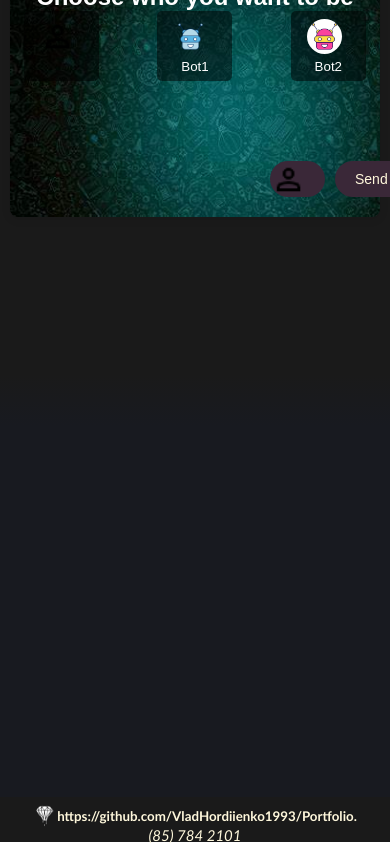
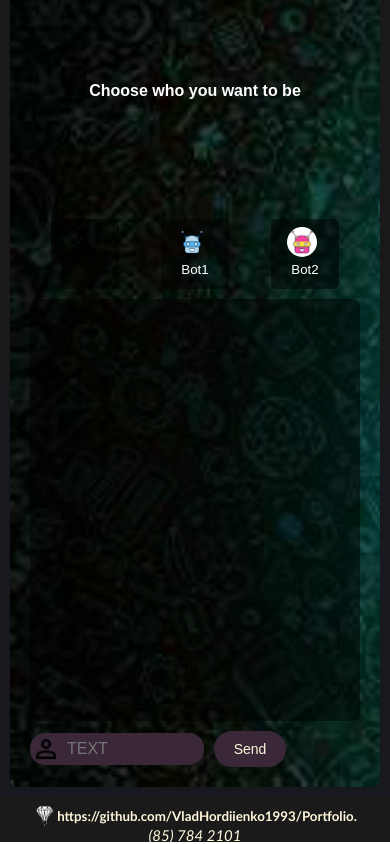
Before and after one commit to VladHordiienko1993/Portfolio., a React (Create React App) app in the folder forWork/Front/: page /chat in a window 390 px wide. Built offline with nearby package versions, Linux system fonts and the light colour scheme; no server answers.

Commit message:
styles for chat window

```diff
--- a/forWork/Front/src/common/styles/theme.module.scss
+++ b/forWork/Front/src/common/styles/theme.module.scss
@@ -1,88 +1,3 @@
-
-// .darkPage, .lightPage {
-//   display: flex;
-//   flex-direction: column;
-//   justify-content: space-between;
-//   min-height: 100vh; /* Высота на весь экран */
-//   transition: background 0.3s ease, color 0.3s ease;
-//   box-sizing: border-box;
-// }
-
-// .darkPage {
-//   background: linear-gradient(to bottom, #1a1a1a 50%, #181A20 56%);
-//   color: cornsilk;
-// }
-
-// .lightPage {
-//   background: linear-gradient(to bottom, #f1f1f1 0%, #f3f3f3 76%);
-//   color: #000000;
-// }
-
-// /* Стили для хедера */
-// .darkHeader, .lightHeader {
-//   display: flex;
-//   align-items: center;
-//   height: 50px;
-//   padding: 0 20px;
-//   font-weight: 600;
-//   transition: background-color 0.3s ease, color 0.3s ease;
-//   width: 100%;
-//   box-sizing: border-box;
-// }
-
-// .darkHeader {
-//   background-color: #1a1a1a;
-//   color: cornsilk;
-// }
-
-// .lightHeader {
-//   background-color: white;
-//   color: #000000;
-// }
-
-// /* Стили для футера */
-// .darkFooter, .lightFooter {
-//   display: flex;
-//   justify-content: center;
-//   align-items: center;
-//   width: 100%;
-//   height: 50px;
-//   background-color: #1a1a1a;
-//   color: cornsilk;
-//   box-sizing: border-box;
-//   margin-top: auto;
-// }
-
-// .lightFooter {
-//   background-color: white;
-//   color: #000000;
-// }
-
-
-// @media (max-width: 768px) {
-//   .darkPage, .lightPage {
-//     padding: 10px;
-//   }
-
-//   .darkHeader, .lightHeader, .darkFooter, .lightFooter {
-//     padding: 0 10px;
-//     height: 45px;
-//   }
-// }
-
-
-/* Основные стили */
-* {
-  box-sizing: border-box; /* Устанавливаем box-sizing для всех элементов */
-  margin: 0;
-  padding: 0;
-}
-
-html, body {
-  overflow-x: hidden; /* Отключаем горизонтальный скролл для всей страницы */
-  width: 100%;
-}
-
 .darkPage, .lightPage {
   display: flex;
   flex-direction: column;
--- a/forWork/Front/src/components/ChatWindow/ChatWindow.js
+++ b/forWork/Front/src/components/ChatWindow/ChatWindow.js
@@ -69,7 +69,7 @@ const ChatWindow = () => {
 
 
 
-      <div className={styles.divDiv}>
+      <div className={styles.windowForChat}>
         {messages.map((message) => {
           const isCurrentUser = message.userId === activeUserid;
 
@@ -86,17 +86,6 @@ let bot;
           }
 
           return (
-          //   <div key={message.id} className={messageClass}>
-
-          //    <h2 className={styles.textMessage} ><img  className={styles.imgUser}
-          //    src={
-          //      message.userId === user.id ? (user.imgPath || LogoUser) :
-          //        message.userId === 2 ? LogoRobot2 :
-          //       message.userId === 3 ? LogoRobot1 : null}
-          //        alt="User Avatar"
-          //  />{message.text}</h2>
-          //   </div>
-
 
 <div key={message.id} className={messageClass}>
   {console.log(activeUserid)}
--- a/forWork/Front/src/components/ChatWindow/ChatWindow.module.scss
+++ b/forWork/Front/src/components/ChatWindow/ChatWindow.module.scss
@@ -7,49 +7,53 @@
   padding: 20px;
   border-radius: 8px;
   box-shadow: 0 2px 10px rgba(0, 0, 0, 0.1);
-  height: 80%;
+  min-height: 100vh; /* Заставляет контейнер занимать всю высоту экрана */
   background-image: url('../../logo/LogoSpace.jfif');
-  background-size:cover;
+  background-size: cover;
   color: inherit;
+}
 
-}
-.textPage{
+.textPage {
   color: white;
   margin: auto;
 }
-.divDiv {
+
+.windowForChat {
   display: flex;
   flex-direction: column;
-  width: 1000px;
-  max-height: 800px;
-  padding-bottom: 60px;
-  overflow-y: auto;
+  width: 100%;
+  max-width: 1000px;
+  max-height: 300px;
+  min-height: 60vh; /* Минимальная высота для заполнения экрана */
+  padding-bottom: 20px;
+  overflow-y: auto; /* Вертикальная прокрутка */
   overflow-x: hidden;
+  flex-grow: 1;
+  background-color: rgba(0, 0, 0, 0.5); /* Цвет фона */
+  border-radius: 8px;
 
-  /* Стили для полос прокрутки Webkit (Chrome, Safari) */
+  /* Уменьшаем ширину прокрутки */
+  scrollbar-width: thin; /* Firefox */
+  scrollbar-color: #5a5a5a #2a2a2a; /* Firefox */
+
+  /* Webkit (Chrome, Safari) */
   ::-webkit-scrollbar {
-    width: 12px; /* Ширина вертикальной полосы прокрутки */
-    height: 12px; /* Высота горизонтальной полосы прокрутки */
+    width: 8px; /* Сделаем полосу тоньше */
   }
 
   ::-webkit-scrollbar-track {
-    background: #2a2a2a; /* Цвет фона трека прокрутки */
-    border-radius: 10px; /* Радиус скругления трека */
+    background: #2a2a2a;
+    border-radius: 10px;
   }
 
   ::-webkit-scrollbar-thumb {
-    background-color: #3a3a3a; /* Цвет "ползунка" полосы прокрутки */
-    border-radius: 10px; /* Радиус скругления "ползунка" */
-    border: 3px solid #2a2a2a; /* Полоса вокруг "ползунка" */
+    background-color: #5a5a5a;
+    border-radius: 10px;
   }
 
   ::-webkit-scrollbar-thumb:hover {
-    background-color: #5a5a5a; /* Цвет "ползунка" при наведении */
+    background-color: #7a7a7a; /* Цвет "ползунка" при наведении */
   }
-
-  /* Стили для полос прокрутки Firefox */
-  scrollbar-width: thin; /* Толщина полосы прокрутки */
-  scrollbar-color: #3a3a3a #2a2a2a; /* Цвет "ползунка" и трека */
 }
 
 .message {
@@ -66,7 +70,6 @@
   font-size: 12px;
 }
 
-
 .currentUser {
   align-self: flex-start;
   background-color: #181917;
@@ -76,8 +79,6 @@
   align-self: flex-end;
   background-color: rgba(27, 27, 28, 0.4);
 }
-
-
 
 .currentUser::after {
   left: 100%;
@@ -120,9 +121,9 @@ input[type="submit"] {
 
 input[type="submit"]:hover {
   background-color: #594040;
+}
 
-}
-.wrapperButtons{
+.wrapperButtons {
   display: flex;
   justify-content: space-around;
   width: 400px;
@@ -130,11 +131,10 @@ input[type="submit"]:hover {
   margin-bottom: 10px;
 }
 
-
 .buttonUser {
   display: flex;
-  flex-direction:column;
-  align-items:center;
+  flex-direction: column;
+  align-items: center;
   padding: 8px 16px;
   background-color: rgba(0, 0, 0, 0.5);
   color: white;
@@ -144,12 +144,9 @@ input[type="submit"]:hover {
   transition: background-color 0.3s;
 }
 
-
 .buttonUser:hover {
   background-color: #3a2838;
 }
-
-
 
 .messageContainer {
   display: flex;
@@ -174,8 +171,7 @@ input[type="submit"]:hover {
   white-space: nowrap; /* Предотвращает перенос времени на новую строку */
 }
 
-
-.imgUser{
+.imgUser {
   margin-right: 8px;
   margin-bottom: 5px;
   position: relative;
@@ -185,12 +181,9 @@ input[type="submit"]:hover {
   cursor: pointer;
   background-size: cover;
   background-position: center;
-
 }
 
-
-
-.inputWrapper{
+.inputWrapper {
   display: flex;
   margin-left: 240px;
   height: 36px;
@@ -205,3 +198,74 @@ input[type="submit"]:hover {
   color: cornsilk;
   font-size: 16px;
 }
+
+/* Медиа-запросы для маленьких экранов */
+@media (max-width: 768px) {
+  .windowForChat {
+    max-height: 200px; /* Уменьшаем высоту чата для мобильных устройств */
+    min-height: 50vh; /* Обеспечиваем большую минимальную высоту */
+    padding-bottom: 5px;
+  }
+
+  .wrapperButtons {
+    width: 100%; /* Ширина кнопок на 100% */
+  }
+
+  .inputWrapper {
+    margin-left: 0; /* Убираем отступ слева */
+    width: 100%; /* Увеличиваем ширину ввода */
+  }
+
+  .message {
+    width: 90%; /* Увеличиваем ширину сообщения для мобильных устройств */
+    font-size: 14px; /* Увеличиваем размер шрифта */
+  }
+
+  .textPage {
+    font-size: 16px; /* Увеличиваем размер шрифта текста страницы */
+  }
+
+
+  .message {
+    display: block;
+    margin: 5px;
+    padding: 8px 16px; /* Уменьшено отступы внутри сообщения */
+    border-radius: 15px; /* Уменьшен радиус скругления */
+    word-wrap: break-word;
+    white-space: pre-wrap;
+    position: relative;
+    color: cornsilk;
+    flex-shrink: 0;
+    width: 60%;
+    font-size: 11px; /* Уменьшен размер шрифта */
+  }
+
+  .imgUser {
+    margin-right: 6px; /* Уменьшены отступы */
+    margin-bottom: 5px;
+    position: relative;
+    width: 30px; /* Уменьшен размер иконки */
+    height: 30px; /* Уменьшен размер иконки */
+    border-radius: 50px;
+    cursor: pointer;
+    background-size: cover;
+    background-position: center;
+  }
+
+  .inputWrapper {
+    display: flex;
+    // margin-left: 160px; /* Уменьшен отступ слева для мобильных устройств */
+    height: 32px; /* Уменьшена высота ввода */
+    flex: 0.7;
+    padding: 1px;
+    border: 2px solid #ccc;
+    border-radius: 15px; /* Уменьшен радиус скругления */
+    margin-right: 10px;
+    outline: none;
+    border: none;
+    background-color: #3a2838;
+    color: cornsilk;
+    font-size: 14px; /* Уменьшен размер шрифта */
+  }
+
+}
--- a/forWork/Front/src/components/ChoiceRegistrationOption/ChoiceRegistrationOption.module.scss
+++ b/forWork/Front/src/components/ChoiceRegistrationOption/ChoiceRegistrationOption.module.scss
@@ -1,116 +1,168 @@
-.container{
+.container {
   width: 100%;
   height: 100%;
   display: flex;
   flex-direction: row;
-  // background-color: red;
 }
 
-.containerForm{
+.containerForm {
   width: 50%;
   display: flex;
   flex-direction: column;
-  // align-items: center;
   margin-top: 8em;
-  // padding-left: 5em;
-  // background-color: red;
+}
 
-}
-.containerImg{
+.containerImg {
   width: 50%;
   display: flex;
   margin-top: 8em;
 }
 
-.textWelcome{
+.textWelcome {
   font-size: 2em;
   margin-bottom: 40px;
   margin-left: 5em;
 }
 
-.btnSingUp{
+.btnSingUp {
   width: 350px;
   height: 45px;
   display: flex;
-  align-items:center;
-  margin-left:160px;
+  align-items: center;
+  margin-left: 160px;
   border: none;
   border-radius: 5px;
-  background: #FCD535;
+  background: #fcd535;
   color: inherit;
   font-size: 18px;
   transition: background-color 0.3s;
   cursor: pointer;
 }
-.btnSingUp:hover{
+
+.btnSingUp:hover {
   background: #fcd435a7;
 }
-.iconPassKey{
+
+.iconPassKey {
   width: 22px;
   height: 22px;
   margin-left: 5px;
   margin-right: 62px;
 }
-.textOr{
+
+.textOr {
   display: flex;
   align-items: center;
   margin-left: 160px;
   font-size: 15px;
 }
-.textOr::before{
-  content:'-----------------------------------------------------------------------------------------------------------------------------------------------';
-  margin-right: 25px;
-  font-size: 3px;
-  font-weight: bold;
 
-}
-.textOr::after{
-  content:'-----------------------------------------------------------------------------------------------------------------------------------------------';
-  margin-left:  25px;
+.textOr::before,
+.textOr::after {
+  content: '-----------------------------------------------------------------------------------------------------------------------------------------------';
   font-size: 3px;
   font-weight: bold;
 }
-.btnGoogle{
+
+.textOr::before {
+  margin-right: 25px;
+}
+
+.textOr::after {
+  margin-left: 25px;
+}
+
+.btnGoogle {
   width: 350px;
   height: 45px;
   display: flex;
-  align-items:center;
-  margin-left:160px;
+  align-items: center;
+  margin-left: 160px;
   border: none;
   border-radius: 5px;
-  background-color: #474D57;
+  background-color: #474d57;
   color: inherit;
   font-size: 18px;
   transition: background-color 0.3s;
   cursor: pointer;
 }
-.iconGoogle{
+
+.iconGoogle {
   width: 20px;
   height: 20px;
   margin-left: 5px;
   margin-right: 62px;
 }
-.btnGoogle:hover{
+
+.btnGoogle:hover {
   background-color: #3b3e42;
 }
 
-.textWrapperforLink{
+.textWrapperforLink {
   margin-left: 160px;
   margin-top: 30px;
-  color: #474D57;
+  color: #474d57;
   font-size: 15px;
+}
 
+.textLink {
+  margin-left: 5px;
+  color: #fcd535;
+  font-style: normal;
 }
-.textLink{
- margin-left: 5px;
- color:  #FCD535;
- font-style: normal;
-}
-.textLink:hover{
+
+.textLink:hover {
   text-decoration: underline;
 }
 
-.LogoChoice{
+.LogoChoice {
   width: 80%;
   height: 80%;
 }
+
+/* Медиазапрос для маленьких экранов */
+@media (max-width: 768px) {
+  .container {
+    flex-direction: column; /* Переключаем на вертикальное размещение */
+    align-items: center;
+  }
+
+  .containerForm {
+    width: 90%; /* Увеличиваем ширину формы для мобильных */
+    margin-top: 2em; /* Уменьшаем отступ сверху */
+  }
+
+  .textWelcome {
+    font-size: 1.5em; /* Уменьшаем размер текста */
+    margin-left: 0; /* Убираем левый отступ */
+    text-align: center; /* Центрируем текст */
+  }
+
+  .btnSingUp,
+  .btnGoogle {
+    width: 100%; /* Делаем кнопки на 100% ширины */
+    margin-left: 0; /* Убираем левый отступ */
+  }
+
+  .textOr {
+    margin-left: 0; /* Убираем отступы */
+    font-size: 14px;
+    text-align: center;
+  }
+
+  .textOr::before,
+  .textOr::after {
+    content: '------------------------------'; /* Сокращаем линии */
+    font-size: 3px;
+    font-weight: bold;
+  }
+
+  .textWrapperforLink {
+    margin-left: 0; /* Центрируем текст */
+    text-align: center;
+  }
+
+  .containerImg {
+    display: none; /* Скрываем изображение для мобильных */
+  }
+}
--- a/forWork/Front/src/components/LogInForm/LogInForm.module.scss
+++ b/forWork/Front/src/components/LogInForm/LogInForm.module.scss
@@ -116,6 +116,7 @@
   .container {
     height: 100vh; /* Высота контейнера на весь экран */
     flex-direction: column; /* Меняем направление на колонку */
+    margin-left: 30px;
     padding: 20px; /* Внутренние отступы */
   }
 
--- a/forWork/Front/src/components/SignUpForm/SignUpForm.module.scss
+++ b/forWork/Front/src/components/SignUpForm/SignUpForm.module.scss
@@ -1,11 +1,94 @@
 
-  .container{
+//   .container{
+//     height: 100%;
+//     display: flex;
+//     justify-content: center;
+
+//   }
+//   .form{
+//     width: 600px;
+//     height: 350px;
+//     display: flex;
+//     flex-direction: column;
+//     align-items: center;
+//     margin-top: 80px;
+//   }
+//   .label{
+//     height: 85px;
+//     width: 200px;
+//     display: flex;
+//     flex-direction: column;
+//   }
+
+
+
+//   .inputBox {
+//     position: relative;
+//     padding: 15px 20px;
+//     outline: none;
+//     background: transparent;
+//     border-radius: 5px;
+//     color: inherit;
+//     border: 1px solid #ee8456;
+//     font-size: 1em;
+//     transition: 0.4s cubic-bezier(0.05, 0.81, 0, 0.93);
+// }
+// .inputBox::placeholder {
+//     color: #999;
+//     transition: 0.4s cubic-bezier(0.05, 0.81, 0, 0.93);
+// }
+// .inputBox:focus::placeholder {
+//     position: absolute;
+//     font-size: 0.7em;
+//     transform: translateX(1px) translateY(-7.5px);
+//     padding: 0 5px;
+//     border-radius: 2px;
+//     background: #212121;
+//     letter-spacing: 0em;
+//     border: 1px solid #ee8456;
+//     color: #999; /* Сохраняем цвет текста подсказки */
+// }
+
+
+// .btnSubmit{
+//   width: 235px;
+//   margin-top: 20px;
+//   padding: 15px 20px;
+//   border: none;
+//   border-radius: 5px;
+//   background: #FCD535;
+//   color: inherit;
+//   cursor: pointer;
+//   transition: background-color 0.3s;
+//   font-size: 20px;
+// }
+// .btnSubmit:hover{
+//   background: #fcd435a7;
+// }
+
+
+// .errorMessage{
+//   bottom: 10px;
+//   font-size: 14px;
+// }
+
+// .notValidEmail{
+//   position: absolute;
+//   bottom: 310px;
+//   left: 507px;
+//   color: rgba(255, 0, 0, 0.699);
+//   font-size: 13px;
+// }
+
+
+
+.container {
   height: 100%;
   display: flex;
   justify-content: center;
+}
 
-  }
-  .form{
+.form {
   width: 600px;
   height: 350px;
   display: flex;
@@ -13,14 +96,13 @@
   align-items: center;
   margin-top: 80px;
 }
-  .label{
+
+.label {
   height: 85px;
   width: 200px;
   display: flex;
   flex-direction: column;
 }
-
-
 
 .inputBox {
   position: relative;
@@ -33,10 +115,12 @@
   font-size: 1em;
   transition: 0.4s cubic-bezier(0.05, 0.81, 0, 0.93);
 }
+
 .inputBox::placeholder {
   color: #999;
   transition: 0.4s cubic-bezier(0.05, 0.81, 0, 0.93);
 }
+
 .inputBox:focus::placeholder {
   position: absolute;
   font-size: 0.7em;
@@ -46,36 +130,73 @@
   background: #212121;
   letter-spacing: 0em;
   border: 1px solid #ee8456;
-    color: #999; /* Сохраняем цвет текста подсказки */
+  color: #999;
 }
 
-
-.btnSubmit{
+.btnSubmit {
   width: 235px;
   margin-top: 20px;
   padding: 15px 20px;
   border: none;
   border-radius: 5px;
-  background: #FCD535;
+  background: #fcd535;
   color: inherit;
   cursor: pointer;
   transition: background-color 0.3s;
   font-size: 20px;
 }
-.btnSubmit:hover{
+
+.btnSubmit:hover {
   background: #fcd435a7;
 }
 
-
-.errorMessage{
+.errorMessage {
   bottom: 10px;
   font-size: 14px;
 }
 
-.notValidEmail{
+.notValidEmail {
   position: absolute;
   bottom: 310px;
   left: 507px;
   color: rgba(255, 0, 0, 0.699);
   font-size: 13px;
 }
+
+/* Медиазапрос для маленьких экранов */
+@media (max-width: 768px) {
+  .container {
+    padding: 10px;
+  }
+
+  .form {
+    width: 90%; /* Устанавливаем ширину формы на 90% экрана */
+    height: auto; /* Делаем высоту авто, чтобы она подстраивалась под контент */
+    margin-top: 20px; /* Уменьшаем верхний отступ */
+  }
+
+  .label {
+    width: 100%; /* Устанавливаем ширину label на 100% */
+    height: auto; /* Высота по содержимому */
+    margin-bottom: 15px; /* Увеличиваем отступ между полями */
+  }
+
+  .inputBox {
+    padding: 12px 15px; /* Уменьшаем padding для меньших экранов */
+    font-size: 0.9em; /* Уменьшаем шрифт */
+  }
+
+  .btnSubmit {
+    width: 100%; /* Делаем кнопку на всю ширину формы */
+    max-width: 250px; /* Максимальная ширина */
+    padding: 12px 20px; /* Уменьшаем padding */
+    font-size: 18px; /* Уменьшаем размер шрифта */
+  }
+
+  .notValidEmail {
+    position: static; /* Убираем фиксированное позиционирование */
+    color: rgba(255, 0, 0, 0.7); /* Подстраиваем цвет */
+    text-align: center; /* Центрируем текст */
+    margin-top: 10px;
+  }
+}
--- a/forWork/Front/src/index.module.scss
+++ b/forWork/Front/src/index.module.scss
@@ -32,3 +32,9 @@ html, body {
   height: 100%;
   overflow-x: hidden;
 }
+
+* {
+  box-sizing: border-box; /* Устанавливаем box-sizing для всех элементов */
+  margin: 0;
+  padding: 0;
+}
```
Also changed, not shown: 1 other file (tests, documents, lock files or other folders). Lines whose indentation alone changed are shown as unchanged.
